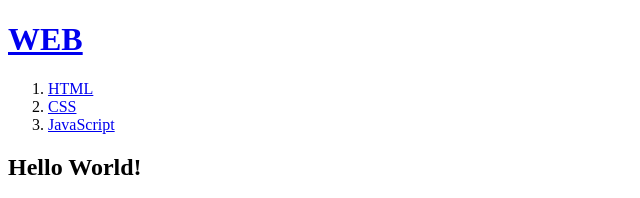
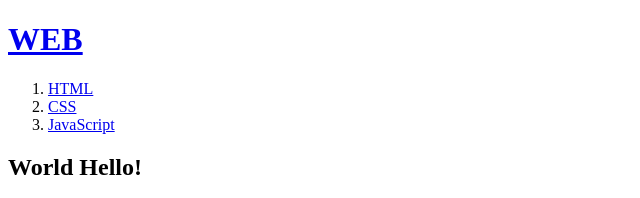
Before and after one commit to Coder4Swift/openclass, a plain HTML site: page index.html in a window 1280 px wide. Shown: the top 198 px of the page, 0-640 px from the left. Drawn offline with Linux system fonts and the light colour scheme.

Commit message:
modification

```diff
--- a/index.html
+++ b/index.html
@@ -14,7 +14,7 @@
             <li><a href = "3.html">JavaScript</a></li>
         </ol>
 
-        <h2>Hello World!</h2>
+        <h2>World Hello!</h2>
 
         <img src = "helloworld.png" width = "30%">
 
```
